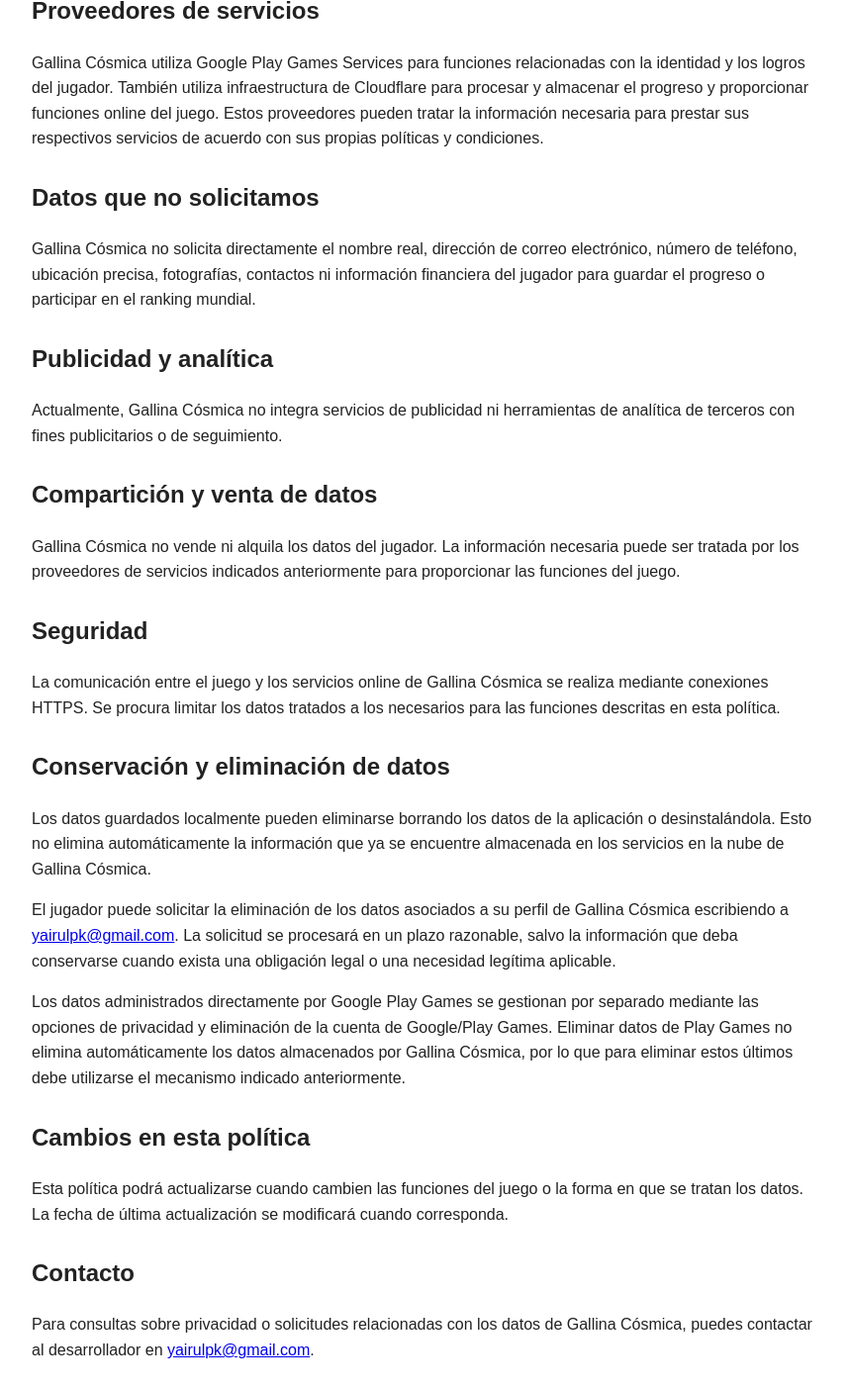
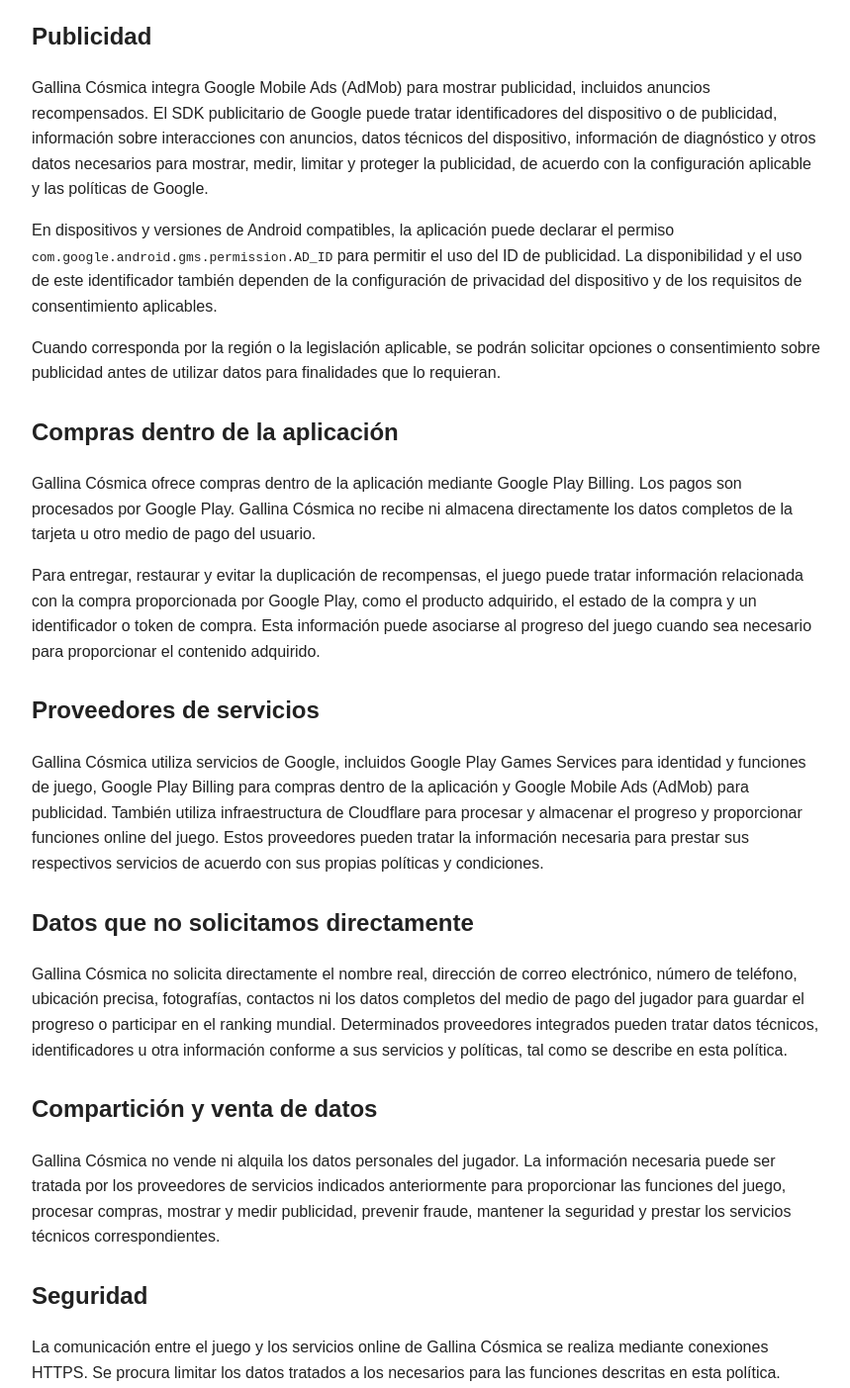
Before and after one commit to yairul10/Gallina-cosmica, a plain HTML site: page politica-privacidad.html in a window 1280 px wide. Shown: the part 916-2319 px from the top of the page at 99% size, without its empty margins (208-1067 px from the left). Drawn offline with Linux system fonts and the light colour scheme.

Commit message:
Actualizar política de privacidad para anuncios y compras

```diff
--- a/politica-privacidad.html
+++ b/politica-privacidad.html
@@ -13,43 +13,52 @@
 </head>
 <body>
   <h1>Política de Privacidad — Gallina Cósmica</h1>
-  <p class="date"><strong>Última actualización:</strong> 19 de septiembre de 2026</p>
+  <p class="date"><strong>Última actualización:</strong> 27 de septiembre de 2026</p>
 
-  <p>Gallina Cósmica es un videojuego móvil desarrollado de forma independiente. Esta política explica qué información utiliza el juego, para qué se utiliza y cómo puede solicitarse su eliminación.</p>
+  <p>Gallina Cósmica es un videojuego móvil desarrollado de forma independiente. Esta política explica qué información utiliza el juego, para qué se utiliza, con qué proveedores puede tratarse y cómo puede solicitarse su eliminación.</p>
 
   <h2>Google Play Games</h2>
   <p>Gallina Cósmica utiliza Google Play Games Services para identificar al jugador y ofrecer funciones como inicio de sesión y logros. Cuando el jugador utiliza estas funciones, el juego puede acceder al identificador de jugador de Play Games y al nombre público de jugador proporcionados por Google.</p>
   <p>El identificador de Play Games se utiliza internamente para asociar el progreso con la cuenta correcta y no se muestra públicamente en el ranking de Gallina Cósmica. El nombre público de jugador sí puede mostrarse junto con la puntuación en el ranking mundial.</p>
 
   <h2>Progreso y datos del juego</h2>
-  <p>El juego guarda información necesaria para mantener el progreso del jugador, que puede incluir monedas, puntuación máxima, naves o diseños adquiridos, equipamiento seleccionado, extras o módulos, racha de acceso y datos relacionados con torneos, recompensas y progreso del juego.</p>
+  <p>El juego guarda información necesaria para mantener el progreso del jugador, que puede incluir monedas, puntuación máxima, naves o diseños adquiridos, equipamiento seleccionado, extras o módulos, racha de acceso y datos relacionados con torneos, recompensas, compras y progreso del juego.</p>
   <p>Parte de esta información se guarda localmente en el dispositivo. Cuando el jugador está identificado, determinados datos de progreso se transmiten a los servicios en la nube utilizados por Gallina Cósmica para sincronizar el progreso entre dispositivos, recuperar el progreso y ofrecer funciones online como rankings, torneos y recompensas.</p>
 
   <h2>Ranking mundial</h2>
   <p>El ranking mundial puede mostrar públicamente el nombre de jugador de Play Games, la puntuación y la posición en la clasificación. El identificador interno de Play Games no se publica en el ranking.</p>
 
+  <h2>Publicidad</h2>
+  <p>Gallina Cósmica integra Google Mobile Ads (AdMob) para mostrar publicidad, incluidos anuncios recompensados. El SDK publicitario de Google puede tratar identificadores del dispositivo o de publicidad, información sobre interacciones con anuncios, datos técnicos del dispositivo, información de diagnóstico y otros datos necesarios para mostrar, medir, limitar y proteger la publicidad, de acuerdo con la configuración aplicable y las políticas de Google.</p>
+  <p>En dispositivos y versiones de Android compatibles, la aplicación puede declarar el permiso <code>com.google.android.gms.permission.AD_ID</code> para permitir el uso del ID de publicidad. La disponibilidad y el uso de este identificador también dependen de la configuración de privacidad del dispositivo y de los requisitos de consentimiento aplicables.</p>
+  <p>Cuando corresponda por la región o la legislación aplicable, se podrán solicitar opciones o consentimiento sobre publicidad antes de utilizar datos para finalidades que lo requieran.</p>
+
+  <h2>Compras dentro de la aplicación</h2>
+  <p>Gallina Cósmica ofrece compras dentro de la aplicación mediante Google Play Billing. Los pagos son procesados por Google Play. Gallina Cósmica no recibe ni almacena directamente los datos completos de la tarjeta u otro medio de pago del usuario.</p>
+  <p>Para entregar, restaurar y evitar la duplicación de recompensas, el juego puede tratar información relacionada con la compra proporcionada por Google Play, como el producto adquirido, el estado de la compra y un identificador o token de compra. Esta información puede asociarse al progreso del juego cuando sea necesario para proporcionar el contenido adquirido.</p>
+
   <h2>Proveedores de servicios</h2>
-  <p>Gallina Cósmica utiliza Google Play Games Services para funciones relacionadas con la identidad y los logros del jugador. También utiliza infraestructura de Cloudflare para procesar y almacenar el progreso y proporcionar funciones online del juego. Estos proveedores pueden tratar la información necesaria para prestar sus respectivos servicios de acuerdo con sus propias políticas y condiciones.</p>
+  <p>Gallina Cósmica utiliza servicios de Google, incluidos Google Play Games Services para identidad y funciones de juego, Google Play Billing para compras dentro de la aplicación y Google Mobile Ads (AdMob) para publicidad. También utiliza infraestructura de Cloudflare para procesar y almacenar el progreso y proporcionar funciones online del juego. Estos proveedores pueden tratar la información necesaria para prestar sus respectivos servicios de acuerdo con sus propias políticas y condiciones.</p>
 
-  <h2>Datos que no solicitamos</h2>
-  <p>Gallina Cósmica no solicita directamente el nombre real, dirección de correo electrónico, número de teléfono, ubicación precisa, fotografías, contactos ni información financiera del jugador para guardar el progreso o participar en el ranking mundial.</p>
-
-  <h2>Publicidad y analítica</h2>
-  <p>Actualmente, Gallina Cósmica no integra servicios de publicidad ni herramientas de analítica de terceros con fines publicitarios o de seguimiento.</p>
+  <h2>Datos que no solicitamos directamente</h2>
+  <p>Gallina Cósmica no solicita directamente el nombre real, dirección de correo electrónico, número de teléfono, ubicación precisa, fotografías, contactos ni los datos completos del medio de pago del jugador para guardar el progreso o participar en el ranking mundial. Determinados proveedores integrados pueden tratar datos técnicos, identificadores u otra información conforme a sus servicios y políticas, tal como se describe en esta política.</p>
 
   <h2>Compartición y venta de datos</h2>
-  <p>Gallina Cósmica no vende ni alquila los datos del jugador. La información necesaria puede ser tratada por los proveedores de servicios indicados anteriormente para proporcionar las funciones del juego.</p>
+  <p>Gallina Cósmica no vende ni alquila los datos personales del jugador. La información necesaria puede ser tratada por los proveedores de servicios indicados anteriormente para proporcionar las funciones del juego, procesar compras, mostrar y medir publicidad, prevenir fraude, mantener la seguridad y prestar los servicios técnicos correspondientes.</p>
 
   <h2>Seguridad</h2>
   <p>La comunicación entre el juego y los servicios online de Gallina Cósmica se realiza mediante conexiones HTTPS. Se procura limitar los datos tratados a los necesarios para las funciones descritas en esta política.</p>
 
   <h2>Conservación y eliminación de datos</h2>
-  <p>Los datos guardados localmente pueden eliminarse borrando los datos de la aplicación o desinstalándola. Esto no elimina automáticamente la información que ya se encuentre almacenada en los servicios en la nube de Gallina Cósmica.</p>
-  <p>El jugador puede solicitar la eliminación de los datos asociados a su perfil de Gallina Cósmica escribiendo a <a href="mailto:yairulpk@gmail.com?subject=Solicitud%20de%20eliminaci%C3%B3n%20de%20datos%20-%20Gallina%20C%C3%B3smica">yairulpk@gmail.com</a>. La solicitud se procesará en un plazo razonable, salvo la información que deba conservarse cuando exista una obligación legal o una necesidad legítima aplicable.</p>
-  <p>Los datos administrados directamente por Google Play Games se gestionan por separado mediante las opciones de privacidad y eliminación de la cuenta de Google/Play Games. Eliminar datos de Play Games no elimina automáticamente los datos almacenados por Gallina Cósmica, por lo que para eliminar estos últimos debe utilizarse el mecanismo indicado anteriormente.</p>
+  <p>Los datos guardados localmente pueden eliminarse borrando los datos de la aplicación o desinstalándola. Esto no elimina automáticamente la información que ya se encuentre almacenada en los servicios en la nube de Gallina Cósmica o que sea administrada directamente por proveedores externos.</p>
+  <p>El jugador puede solicitar la eliminación de los datos asociados a su perfil de Gallina Cósmica escribiendo a <a href="mailto:yairulpk@gmail.com?subject=Solicitud%20de%20eliminaci%C3%B3n%20de%20datos%20-%20Gallina%20C%C3%B3smica">yairulpk@gmail.com</a>. La solicitud se procesará en un plazo razonable, salvo la información que deba conservarse cuando exista una obligación legal, de seguridad, prevención del fraude o una necesidad legítima aplicable.</p>
+  <p>Los datos administrados directamente por Google Play Games, Google Play, Google Mobile Ads u otros proveedores se gestionan de acuerdo con las herramientas, políticas y plazos de conservación de esos proveedores. Eliminar datos de Play Games no elimina automáticamente los datos almacenados por Gallina Cósmica, por lo que para eliminar estos últimos debe utilizarse el mecanismo indicado anteriormente.</p>
+
+  <h2>Servicios de terceros</h2>
+  <p>Para obtener más información sobre cómo Google trata los datos en sus servicios, puede consultarse la Política de Privacidad de Google en <a href="https://policies.google.com/privacy">https://policies.google.com/privacy</a>. La información sobre privacidad y protección de datos de Cloudflare está disponible en <a href="https://www.cloudflare.com/privacypolicy/">https://www.cloudflare.com/privacypolicy/</a>.</p>
 
   <h2>Cambios en esta política</h2>
-  <p>Esta política podrá actualizarse cuando cambien las funciones del juego o la forma en que se tratan los datos. La fecha de última actualización se modificará cuando corresponda.</p>
+  <p>Esta política podrá actualizarse cuando cambien las funciones del juego, los proveedores utilizados o la forma en que se tratan los datos. La fecha de última actualización se modificará cuando corresponda.</p>
 
   <h2>Contacto</h2>
   <p>Para consultas sobre privacidad o solicitudes relacionadas con los datos de Gallina Cósmica, puedes contactar al desarrollador en <a href="mailto:yairulpk@gmail.com">yairulpk@gmail.com</a>.</p>
```
